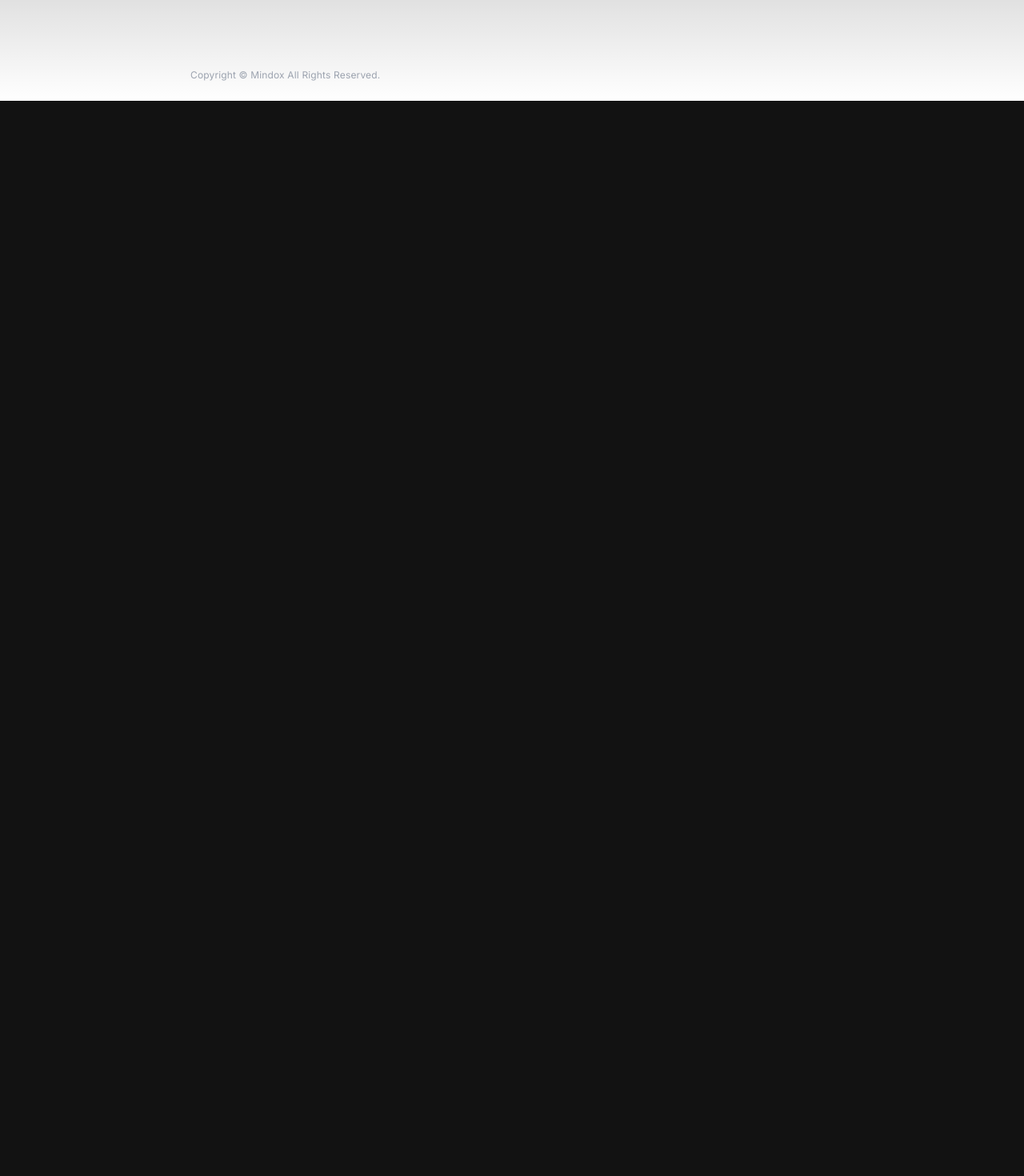
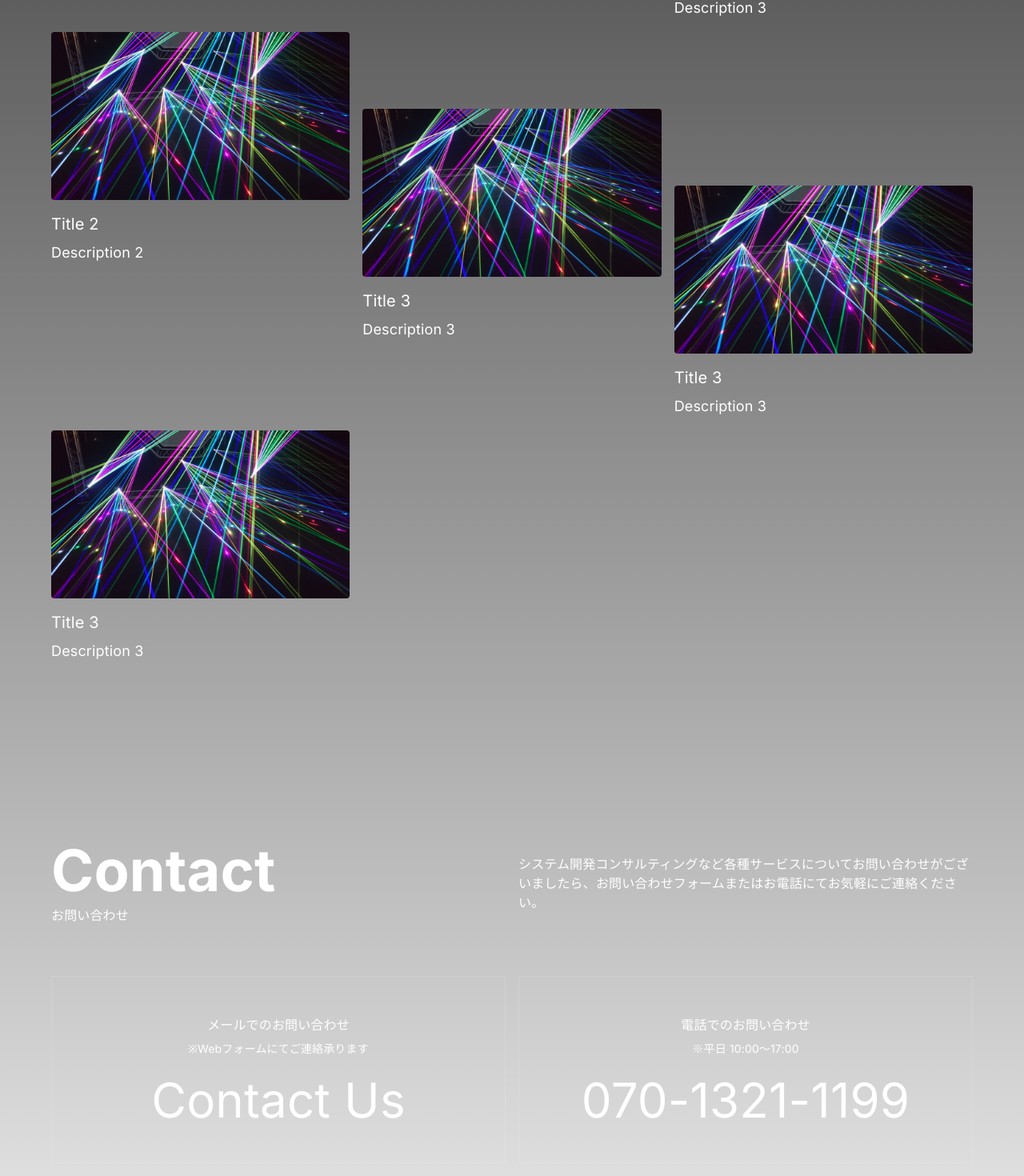
Before and after one commit to starduliang/mindox.jp, a Next.js app: page /works in a window 1280 px wide. Shown: the part 874-2344 px from the top of the page at 80% size. Before the commit the page ends 1000 px from the top, so only its background shows below. Built offline with nearby package versions, Linux system fonts and the light colour scheme.

Commit message:
add Works

```diff
--- a/app/company/History.tsx
+++ b/app/company/History.tsx
@@ -28,7 +28,7 @@ const History = (): JSX.Element => {
               )}
             </TimelineSeparator>
             <TimelineContent>
-              <div className="p-6 mb-1 border bg-transparent border-[color-border] border-1 rounded text-center">
+              <div className="p-6 mb-1 --border bg-transparent rounded text-center">
                 <p className="text-3xl">{item.yearMonth}</p>
                 <p className="mt-2">{item.event}</p>
               </div>
--- a/app/company/Purpose.tsx
+++ b/app/company/Purpose.tsx
@@ -34,7 +34,7 @@ const Purpose = () => {
   return (
     <div className={'grid md:grid-cols-3 gap-14 md:gap-4 '}>
       {groupData.map((group, index) => (
-        <div key={index} className="relative text-center p-6 rounded shadow border border-[color-border] border-1 ">
+        <div key={index} className="relative text-center p-6 rounded shadow --border">
           <div className="text-5xl absolute -top-8 right-4">{String(index + 1).padStart(2, '0')}</div>
           <h2 className="text-4xl font-bold">{group.title}</h2>
           <h3 className="text-lg mt-4">{group.subTitle}</h3>
--- /dev/null
+++ b/app/contact/ContactCard.tsx
@@ -0,0 +1,29 @@
+import Link from 'next/link'
+
+const ContactCard = () => (
+  <div className="grid grid-cols-1 md:grid-cols-2 gap-4 gap-y-16 rounded">
+    <div>
+      <div className="text-7xl font-bold">Contact</div>
+      <div className="mt-2 font-medium">お問い合わせ</div>
+    </div>
+    <div className="flex flex-col justify-center">
+      システム開発コンサルティングなど各種サービスについてお問い合わせがございましたら、お問い合わせフォームまたはお電話にてお気軽にご連絡ください。
+    </div>
+    <div className="--border p-12 text-center">
+      <p>メールでのお問い合わせ</p>
+      <p className="text-sm mt-2">※Webフォームにてご連絡承ります</p>
+      <p className="text-6xl mt-6 relative">
+        <Link className="--link" href="/contact">
+          Contact Us
+        </Link>
+      </p>
+    </div>
+    <div className="--border p-12 text-center">
+      <p>電話でのお問い合わせ</p>
+      <p className="text-sm mt-2">※平日 10:00～17:00</p>
+      <p className="text-6xl mt-6">070-1321-1199</p>
+    </div>
+  </div>
+)
+
+export default ContactCard
--- a/app/globals.css
+++ b/app/globals.css
@@ -70,4 +70,8 @@ body {
   .--absolute-x-center {
     @apply absolute left-1/2 -translate-x-1/2
   }
+
+  .--border {
+    @apply border border-[color-border]
+  }
 }
--- a/app/layout.tsx
+++ b/app/layout.tsx
@@ -17,10 +17,10 @@ const RootLayout = ({ children }: { children: React.ReactNode }) => {
         <Theme>
           <AppProvider>
             <Header />
-            <Container maxWidth="md" className="mt-56">
+            <Container maxWidth="lg" className="mt-56">
               {children}
             </Container>
-            <Footer className="mt-48" />
+            <Footer className="mt-56" />
           </AppProvider>
         </Theme>
       </body>
--- /dev/null
+++ b/app/works/Works.tsx
@@ -0,0 +1,27 @@
+import Image from 'next/image'
+
+const cardData = [
+  { imgSrc: '/20230901_0.jpeg', title: 'Title 1', description: 'Description 1' },
+  { imgSrc: '/20230901_0.jpeg', title: 'Title 2', description: 'Description 2' },
+  { imgSrc: '/20230901_0.jpeg', title: 'Title 3', description: 'Description 3' },
+  { imgSrc: '/20230901_0.jpeg', title: 'Title 2', description: 'Description 2' },
+  { imgSrc: '/20230901_0.jpeg', title: 'Title 3', description: 'Description 3' },
+  { imgSrc: '/20230901_0.jpeg', title: 'Title 3', description: 'Description 3' },
+  { imgSrc: '/20230901_0.jpeg', title: 'Title 3', description: 'Description 3' }
+]
+
+const Works = () => {
+  return (
+    <div className="grid md:grid-cols-3 gap-4 [&>*:nth-child(3n-1)]:mt-[96px] [&>*:nth-child(3n)]:mt-[192px]">
+      {cardData.map((card, index) => (
+        <div key={index}>
+          <Image className="rounded" src={card.imgSrc} alt={card.title} width={500} height={300} />
+          <h2 className="mt-4 text-xl">{card.title}</h2>
+          <p className="mt-2 text-lg">{card.description}</p>
+        </div>
+      ))}
+    </div>
+  )
+}
+
+export default Works
--- a/app/works/page.tsx
+++ b/app/works/page.tsx
@@ -1,11 +1,13 @@
 'use client'
 
 import PageNav from '@/components/layouts/PageNav'
+import Works from './Works'
 
 const Service = () => {
   return (
     <main>
       <PageNav title="Works" subTitle="お客様事例" />
+      <Works />
     </main>
   )
 }
--- a/components/layouts/Footer.tsx
+++ b/components/layouts/Footer.tsx
@@ -5,6 +5,7 @@ import Link from 'next/link'
 import Image from 'next/image'
 import { Container } from '@mui/material'
 import { useMediaQuery, useTheme } from '@mui/material'
+import ContactCard from '@/app/contact/ContactCard'
 
 const linkGroups = [
   ['Company', 'Service'],
@@ -16,7 +17,8 @@ const Footer = ({ className }: { className?: string }) => {
   const isSmallScreen = useMediaQuery(theme.breakpoints.down('sm'))
 
   return (
-    <Container maxWidth="md" className={'gap-10 ' + className}>
+    <Container maxWidth="lg" className={'gap-10 flex flex-col gap-y-16 ' + className}>
+      <ContactCard />
       <div className="text-left grid grid-cols-1 md:grid-cols-3 text-4xl">
         <div className="py-4 px-8">
           <Link href={'/'}>
```
